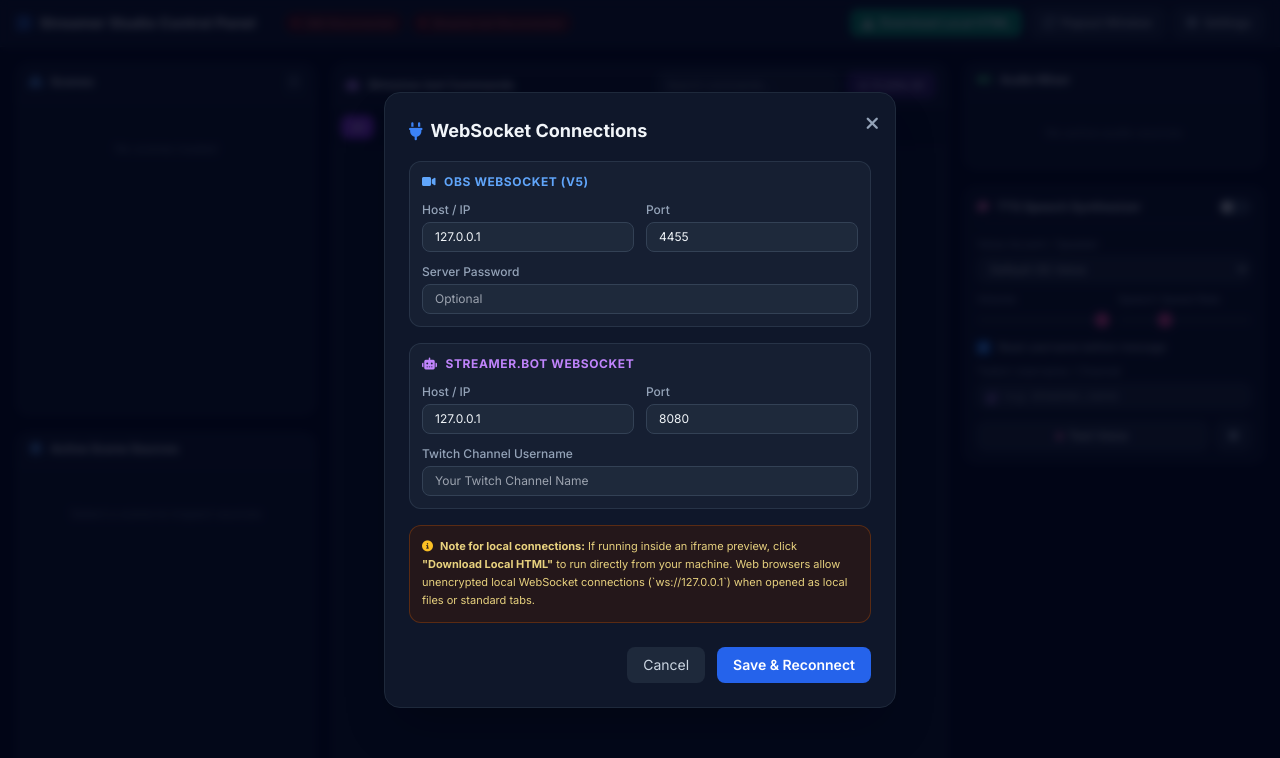
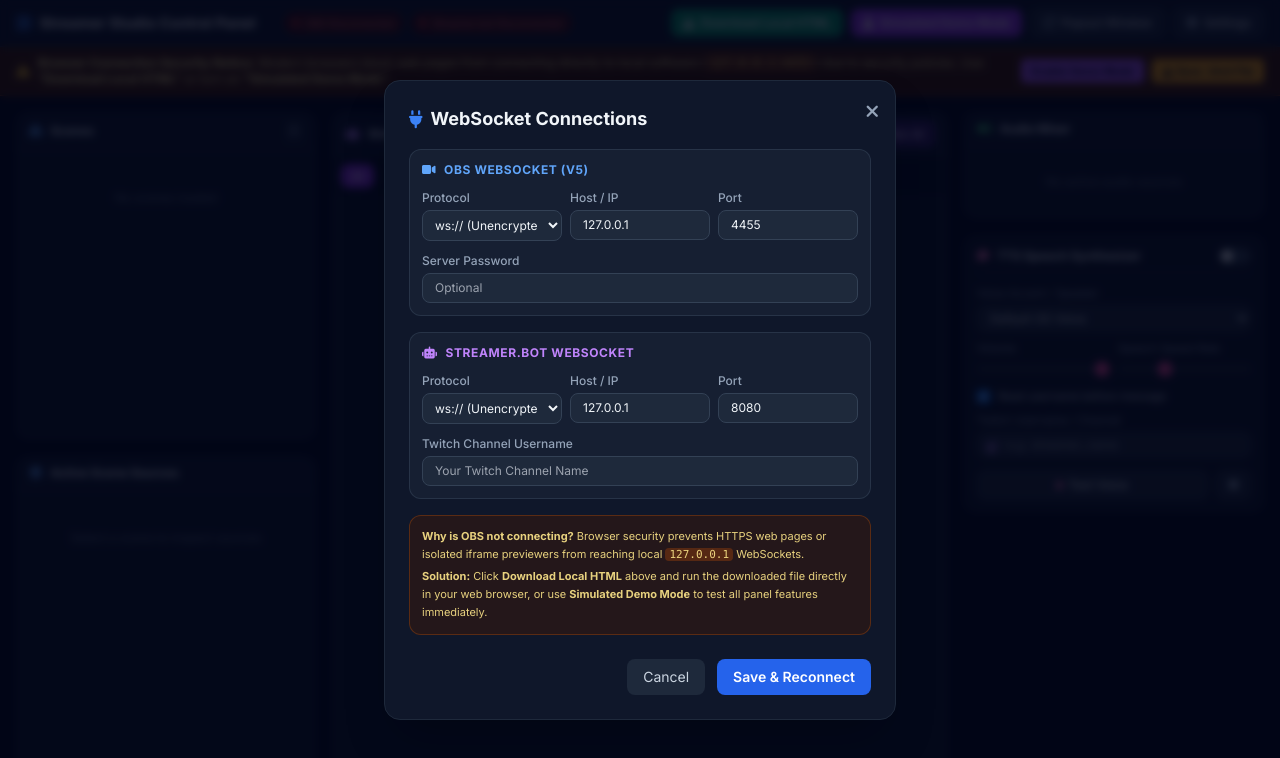
Before and after one commit to TheLoneWanderer2694/Vault-Obs-Control-Panel, a plain HTML site: page index.html in a window 1280 px wide. Both pictures are taken after a click on the button "Settings". Drawn offline with nearby package versions, Linux system fonts and the light colour scheme.

Commit message:
Update index.html

```diff
--- a/index.html
+++ b/index.html
@@ -45,6 +45,9 @@
             <button onclick="downloadLocalFile()" class="px-3 py-1.5 bg-emerald-600 hover:bg-emerald-500 text-white font-semibold rounded-lg shadow transition flex items-center gap-1.5">
                 <i class="fa-solid fa-download"></i> Download Local HTML
             </button>
+            <button onclick="toggleSimulatedMode()" id="demoModeBtn" class="px-3 py-1.5 bg-purple-600 hover:bg-purple-500 text-white font-semibold rounded-lg shadow transition flex items-center gap-1.5">
+                <i class="fa-solid fa-flask"></i> Simulated Demo Mode
+            </button>
             <button onclick="openStandaloneWindow()" class="px-3 py-1.5 bg-slate-800 hover:bg-slate-700 text-slate-200 rounded-lg border border-slate-700 transition flex items-center gap-1.5 font-medium">
                 <i class="fa-solid fa-arrow-up-right-from-square text-slate-400"></i> Popout Window
             </button>
@@ -55,18 +58,18 @@
     </header>
 
     <!-- Sandbox Restricted Warning Banner (Revealed if browser restricts localhost WebSockets) -->
-    <div id="sandboxWarningBanner" class="hidden bg-amber-950/90 border-b border-amber-800/80 px-4 py-2 shrink-0">
+    <div id="sandboxWarningBanner" class="bg-amber-950/90 border-b border-amber-800/80 px-4 py-2 shrink-0">
         <div class="flex items-center justify-between text-amber-200 text-xs">
             <div class="flex items-center gap-2">
                 <i class="fa-solid fa-triangle-exclamation text-amber-400 text-sm"></i>
-                <span><strong>Sandbox Restricted:</strong> Browsers restrict embedded preview windows from connecting to local ports (127.0.0.1:4455 / 127.0.0.1:8080). Download the file or pop it out to connect to OBS &amp; Streamer.bot locally.</span>
+                <span><strong>Browser Connection Security Notice:</strong> Modern browsers block web pages from connecting directly to local software (<code class="bg-amber-900/60 px-1 py-0.5 rounded text-amber-300">127.0.0.1:4455</code>) due to security policies. Use <strong>"Download Local HTML"</strong> or turn on <strong>"Simulated Demo Mode"</strong>.</span>
             </div>
             <div class="flex items-center gap-2 shrink-0">
+                <button onclick="toggleSimulatedMode()" class="px-2.5 py-1 bg-purple-500 hover:bg-purple-400 text-slate-950 font-bold rounded text-[11px] transition">
+                    Enable Demo Mode
+                </button>
                 <button onclick="downloadLocalFile()" class="px-2.5 py-1 bg-amber-500 hover:bg-amber-400 text-slate-950 font-bold rounded text-[11px] transition">
                     <i class="fa-solid fa-download"></i> Save .html File
-                </button>
-                <button onclick="document.getElementById('sandboxWarningBanner').classList.add('hidden')" class="text-amber-400 hover:text-amber-100 px-1">
-                    <i class="fa-solid fa-xmark"></i>
                 </button>
             </div>
         </div>
@@ -218,7 +221,14 @@
                     <h4 class="text-xs font-bold text-blue-400 uppercase tracking-wider flex items-center gap-2">
                         <i class="fa-solid fa-video"></i> OBS WebSocket (v5)
                     </h4>
-                    <div class="grid grid-cols-2 gap-3">
+                    <div class="grid grid-cols-3 gap-2">
+                        <div>
+                            <label class="block text-xs font-medium text-slate-400 mb-1">Protocol</label>
+                            <select id="wsProtocol" class="w-full bg-slate-800 border border-slate-700 rounded-lg px-2 py-1.5 text-xs text-slate-100 focus:outline-none focus:border-blue-500">
+                                <option value="ws://">ws:// (Unencrypted - Local)</option>
+                                <option value="wss://">wss:// (Secure Tunnel)</option>
+                            </select>
+                        </div>
                         <div>
                             <label class="block text-xs font-medium text-slate-400 mb-1">Host / IP</label>
                             <input type="text" id="wsHost" value="127.0.0.1" class="w-full bg-slate-800 border border-slate-700 rounded-lg px-3 py-1.5 text-xs text-slate-100 focus:outline-none focus:border-blue-500">
@@ -239,7 +249,14 @@
                     <h4 class="text-xs font-bold text-purple-400 uppercase tracking-wider flex items-center gap-2">
                         <i class="fa-solid fa-robot"></i> Streamer.bot WebSocket
                     </h4>
-                    <div class="grid grid-cols-2 gap-3">
+                    <div class="grid grid-cols-3 gap-2">
+                        <div>
+                            <label class="block text-xs font-medium text-slate-400 mb-1">Protocol</label>
+                            <select id="sbProtocol" class="w-full bg-slate-800 border border-slate-700 rounded-lg px-2 py-1.5 text-xs text-slate-100 focus:outline-none focus:border-purple-500">
+                                <option value="ws://">ws:// (Unencrypted - Local)</option>
+                                <option value="wss://">wss:// (Secure Tunnel)</option>
+                            </select>
+                        </div>
                         <div>
                             <label class="block text-xs font-medium text-slate-400 mb-1">Host / IP</label>
                             <input type="text" id="sbHost" value="127.0.0.1" class="w-full bg-slate-800 border border-slate-700 rounded-lg px-3 py-1.5 text-xs text-slate-100 focus:outline-none focus:border-purple-500">
@@ -255,9 +272,9 @@
                     </div>
                 </div>
 
-                <div class="p-3 bg-amber-950/40 rounded-xl border border-amber-800/50 text-[11px] text-amber-200/90 leading-relaxed">
-                    <i class="fa-solid fa-circle-info text-amber-400 mr-1"></i>
-                    <strong>Note for local connections:</strong> If running inside an iframe preview, click <strong>"Download Local HTML"</strong> to run directly from your machine. Web browsers allow unencrypted local WebSocket connections (`ws://127.0.0.1`) when opened as local files or standard tabs.
+                <div class="p-3 bg-amber-950/40 rounded-xl border border-amber-800/50 text-[11px] text-amber-200/90 leading-relaxed space-y-1">
+                    <p><strong>Why is OBS not connecting?</strong> Browser security prevents HTTPS web pages or isolated iframe previewers from reaching local <code class="bg-amber-900/60 px-1 rounded">127.0.0.1</code> WebSockets.</p>
+                    <p><strong>Solution:</strong> Click <strong>Download Local HTML</strong> above and run the downloaded file directly in your web browser, or use <strong>Simulated Demo Mode</strong> to test all panel features immediately.</p>
                 </div>
 
                 <div class="pt-2 flex justify-end gap-3">
@@ -271,9 +288,12 @@
     <!-- Application Script Logic -->
     <script>
         // Global Application State
+        let isSimulatedMode = false;
+
         const obsState = {
             ws: null,
             connected: false,
+            protocol: localStorage.getItem('obs_proto') || 'ws://',
             savedHost: localStorage.getItem('obs_host') || '127.0.0.1',
             savedPort: localStorage.getItem('obs_port') || '4455',
             savedPass: localStorage.getItem('obs_pass') || '',
@@ -286,6 +306,7 @@
         const sbState = {
             ws: null,
             connected: false,
+            protocol: localStorage.getItem('sb_proto') || 'ws://',
             host: localStorage.getItem('sb_host') || '127.0.0.1',
             port: localStorage.getItem('sb_port') || '8080',
             commands: [],
@@ -314,22 +335,62 @@
             'jack_output_capture'
         ];
 
-        // Detect restricted iframe sandbox
-        function checkSandboxRestriction() {
-            try {
-                if (window.self !== window.top) {
-                    const banner = document.getElementById('sandboxWarningBanner');
-                    if (banner) banner.classList.remove('hidden');
-                }
-            } catch (e) {
-                const banner = document.getElementById('sandboxWarningBanner');
-                if (banner) banner.classList.remove('hidden');
+        // Toggle Simulated / Demo Mode
+        function toggleSimulatedMode() {
+            isSimulatedMode = !isSimulatedMode;
+            const btn = document.getElementById('demoModeBtn');
+
+            if (isSimulatedMode) {
+                if (btn) btn.className = "px-3 py-1.5 bg-amber-600 hover:bg-amber-500 text-white font-semibold rounded-lg shadow transition flex items-center gap-1.5";
+                if (btn) btn.innerHTML = `<i class="fa-solid fa-flask"></i> Demo Mode ACTIVE`;
+
+                obsState.connected = true;
+                sbState.connected = true;
+                updateBadge('obsBadge', true, 'OBS (Simulated)');
+                updateBadge('sbBadge', true, 'Streamer.bot (Simulated)');
+
+                obsState.scenes = [
+                    { sceneName: 'Gameplay & Cam' },
+                    { sceneName: 'Just Chatting' },
+                    { sceneName: 'BRB / Intermission' },
+                    { sceneName: 'Starting Soon' }
+                ];
+                obsState.currentScene = 'Gameplay & Cam';
+                obsState.sources = [
+                    { sceneItemId: 1, sourceName: 'Webcam 4K', sceneItemEnabled: true },
+                    { sceneItemId: 2, sourceName: 'Game Display Capture', sceneItemEnabled: true },
+                    { sceneItemId: 3, sourceName: 'VTuber Overlay (Browser)', sceneItemEnabled: true },
+                    { sceneItemId: 4, sourceName: 'Alert Box', sceneItemEnabled: true },
+                    { sceneItemId: 5, sourceName: 'Chat Widget', sceneItemEnabled: false }
+                ];
+                obsState.audioInputs = [
+                    { inputName: 'Mic / Aux (Shure SM7B)' },
+                    { inputName: 'Desktop Audio (Discord/Game)' },
+                    { inputName: 'Spotify Music' }
+                ];
+
+                sbState.commands = [
+                    { id: 'cmd_1', name: '!so (Shoutout)', group: 'Moderation', enabled: true },
+                    { id: 'cmd_2', name: '!discord', group: 'General', enabled: true },
+                    { id: 'cmd_3', name: '!song (Current Track)', group: 'Music', enabled: true },
+                    { id: 'cmd_4', name: '!hype (Trigger Hype Train FX)', group: 'Interactions', enabled: true },
+                    { id: 'cmd_5', name: '!lurk', group: 'General', enabled: false }
+                ];
+
+                renderOBSScenes();
+                renderOBSSources();
+                renderOBSAudioMixer();
+                renderStreamerBotCommands();
+            } else {
+                if (btn) btn.className = "px-3 py-1.5 bg-purple-600 hover:bg-purple-500 text-white font-semibold rounded-lg shadow transition flex items-center gap-1.5";
+                if (btn) btn.innerHTML = `<i class="fa-solid fa-flask"></i> Simulated Demo Mode`;
+                connectOBS(obsState.savedHost, obsState.savedPort, obsState.savedPass);
+                connectStreamerBot(sbState.host, sbState.port);
             }
         }
 
         // Initialize Web App
         window.onload = function() {
-            checkSandboxRestriction();
             initTTS();
 
             // Load Twitch Username into inputs
@@ -341,9 +402,11 @@
             }
 
             // Populate settings forms
+            document.getElementById('wsProtocol').value = obsState.protocol;
             document.getElementById('wsHost').value = obsState.savedHost;
             document.getElementById('wsPort').value = obsState.savedPort;
             document.getElementById('wsPass').value = obsState.savedPass;
+            document.getElementById('sbProtocol').value = sbState.protocol;
             document.getElementById('sbHost').value = sbState.host;
             document.getElementById('sbPort').value = sbState.port;
 
@@ -392,17 +455,16 @@
 
         // --- OBS WebSocket v5 Integration ---
         function connectOBS(host, port, password) {
+            if (isSimulatedMode) return;
             if (obsState.ws) {
                 try { obsState.ws.close(); } catch(e){}
             }
 
-            const url = `ws://${host}:${port}`;
+            const url = `${obsState.protocol}${host}:${port}`;
             try {
                 obsState.ws = new WebSocket(url);
             } catch (err) {
                 console.warn("OBS WebSocket construction blocked:", err);
-                const banner = document.getElementById('sandboxWarningBanner');
-                if (banner) banner.classList.remove('hidden');
                 return;
             }
 
@@ -430,7 +492,6 @@
         }
 
         async function handleOBSMessage(msg, password) {
-            // OpCode 0: Hello -> Respond with OpCode 1: Identify
             if (msg.op === 0) {
                 const identifyPayload = { op: 1, d: { rpcVersion: 1 } };
                 if (msg.d.authentication && password) {
@@ -439,14 +500,12 @@
                 }
                 obsState.ws.send(JSON.stringify(identifyPayload));
             }
-            // OpCode 2: Identified -> Connection established
             else if (msg.op === 2) {
                 obsState.connected = true;
                 updateBadge('obsBadge', true, 'OBS');
                 fetchOBSSceneList();
                 fetchOBSAudioSources();
             }
-            // OpCode 7: RequestResponse
             else if (msg.op === 7) {
                 const d = msg.d;
                 if (d.requestType === 'GetSceneList') {
@@ -463,7 +522,6 @@
                     renderOBSAudioMixer();
                 }
             }
-            // OpCode 5: Event
             else if (msg.op === 5) {
                 if (msg.d.eventType === 'CurrentProgramSceneChanged') {
                     obsState.currentScene = msg.d.eventData.sceneName;
@@ -485,6 +543,7 @@
         }
 
         function sendOBSRequest(requestType, requestData = {}) {
+            if (isSimulatedMode) return;
             if (!obsState.ws || obsState.ws.readyState !== WebSocket.OPEN) return;
             const requestId = "req_" + Date.now() + "_" + Math.floor(Math.random()*1000);
             const payload = {
@@ -507,6 +566,11 @@
         }
 
         function selectOBSScene(sceneName) {
+            if (isSimulatedMode) {
+                obsState.currentScene = sceneName;
+                renderOBSScenes();
+                return;
+            }
             sendOBSRequest('SetCurrentProgramScene', { sceneName });
             obsState.currentScene = sceneName;
             renderOBSScenes();
@@ -514,12 +578,14 @@
         }
 
         function toggleOBSItemVisibility(sceneItem) {
+            sceneItem.sceneItemEnabled = !sceneItem.sceneItemEnabled;
+            if (!isSimulatedMode) {
                 sendOBSRequest('SetSceneItemEnabled', {
                     sceneName: obsState.currentScene,
                     sceneItemId: sceneItem.sceneItemId,
-                sceneItemEnabled: !sceneItem.sceneItemEnabled
+                    sceneItemEnabled: sceneItem.sceneItemEnabled
                 });
-            sceneItem.sceneItemEnabled = !sceneItem.sceneItemEnabled;
+            }
             renderOBSSources();
         }
 
@@ -588,17 +654,16 @@
 
         // --- Streamer.bot WebSocket Integration ---
         function connectStreamerBot(host, port) {
+            if (isSimulatedMode) return;
             if (sbState.ws) {
                 try { sbState.ws.close(); } catch(e){}
             }
 
-            const url = `ws://${host}:${port}`;
+            const url = `${sbState.protocol}${host}:${port}`;
             try {
                 sbState.ws = new WebSocket(url);
             } catch (err) {
                 console.warn("Streamer.bot WebSocket construction blocked:", err);
-                const banner = document.getElementById('sandboxWarningBanner');
-                if (banner) banner.classList.remove('hidden');
                 return;
             }
 
@@ -606,7 +671,6 @@
                 sbState.connected = true;
                 updateBadge('sbBadge', true, 'Streamer.bot');
 
-                // Subscribe to chat events
                 sbState.ws.send(JSON.stringify({
                     request: "Subscribe",
                     id: "subscribe_events",
@@ -616,7 +680,6 @@
                     }
                 }));
 
-                // Fetch commands
                 sbState.ws.send(JSON.stringify({
                     request: "GetCommands",
                     id: "get_commands"
@@ -699,14 +762,16 @@
         }
 
         function toggleSBCommand(id, enable) {
-            if (!sbState.ws || sbState.ws.readyState !== WebSocket.OPEN) return;
+            const cmd = sbState.commands.find(c => c.id === id);
+            if (cmd) cmd.enabled = enable;
+
+            if (!isSimulatedMode && sbState.ws && sbState.ws.readyState === WebSocket.OPEN) {
                 sbState.ws.send(JSON.stringify({
                     request: enable ? "EnableCommand" : "DisableCommand",
                     id: "toggle_cmd",
                     command: { id }
                 }));
-            const cmd = sbState.commands.find(c => c.id === id);
-            if (cmd) cmd.enabled = enable;
+            }
             renderStreamerBotCommands();
         }
 
@@ -777,8 +842,6 @@
 
         function handleIncomingChatMessage(username, message) {
             if (!ttsState.enabled) return;
-
-            // Ignore bot commands starting with '!'
             if (message.trim().startsWith('!')) return;
 
             const speakPayload = ttsState.readUsername
@@ -800,23 +863,29 @@
 
         function saveSettings(e) {
             e.preventDefault();
+            const proto = document.getElementById('wsProtocol').value;
             const host = document.getElementById('wsHost').value;
             const port = document.getElementById('wsPort').value;
             const pass = document.getElementById('wsPass').value;
 
+            const sbProto = document.getElementById('sbProtocol').value;
             const sbHost = document.getElementById('sbHost').value;
             const sbPort = document.getElementById('sbPort').value;
             const channel = document.getElementById('sbTwitchChannel').value.trim();
 
+            obsState.protocol = proto;
             obsState.savedHost = host;
             obsState.savedPort = port;
             obsState.savedPass = pass;
+            sbState.protocol = sbProto;
             sbState.host = sbHost;
             sbState.port = sbPort;
 
+            localStorage.setItem('obs_proto', proto);
             localStorage.setItem('obs_host', host);
             localStorage.setItem('obs_port', port);
             localStorage.setItem('obs_pass', pass);
+            localStorage.setItem('sb_proto', sbProto);
             localStorage.setItem('sb_host', sbHost);
             localStorage.setItem('sb_port', sbPort);
 
@@ -829,8 +898,10 @@
 
             toggleModal('settingsModal');
 
+            if (!isSimulatedMode) {
                 connectOBS(host, port, pass);
                 connectStreamerBot(sbHost, sbPort);
+            }
         }
     </script>
 </body>
```
Lines whose indentation alone changed are shown as unchanged.
